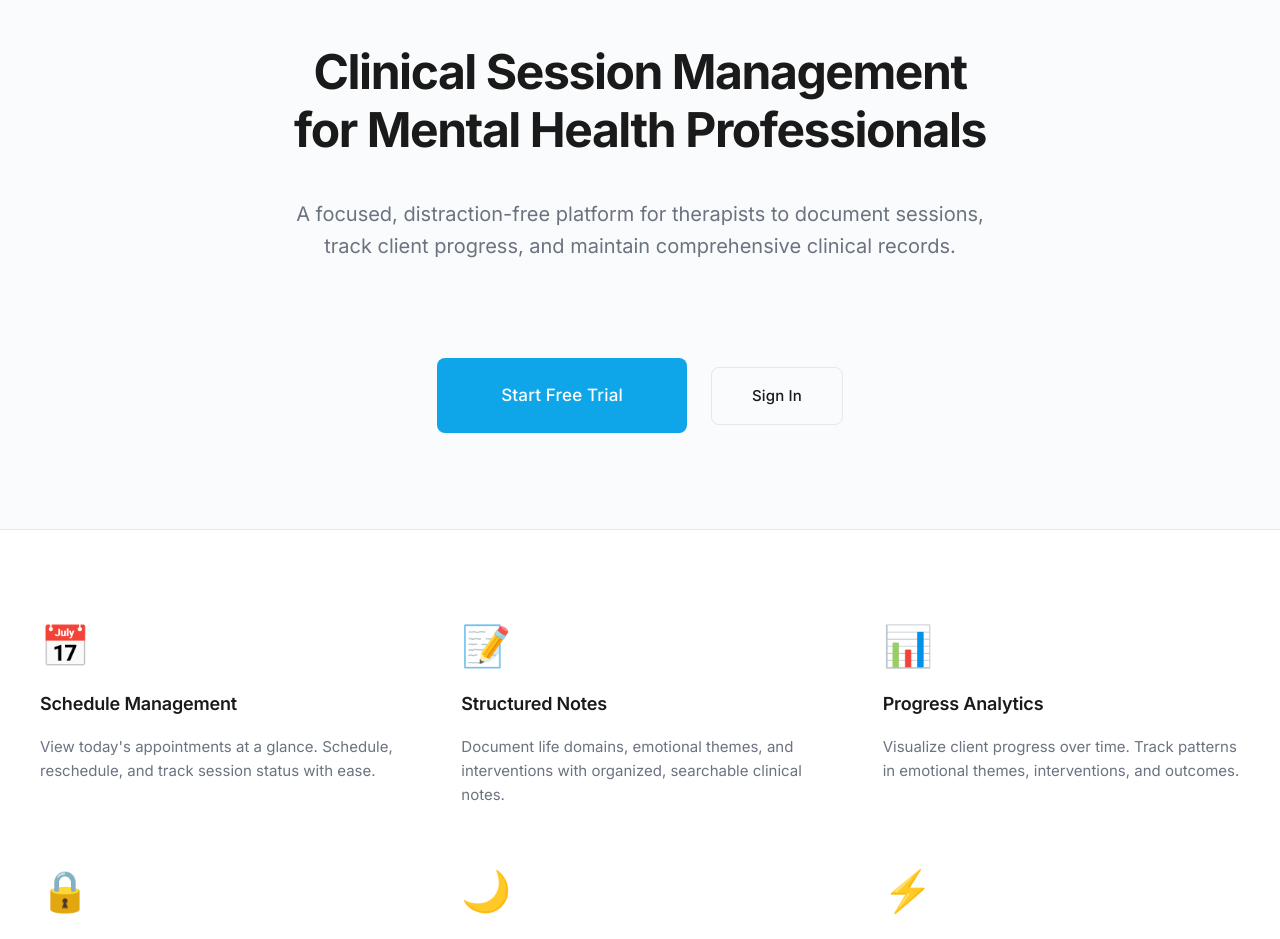
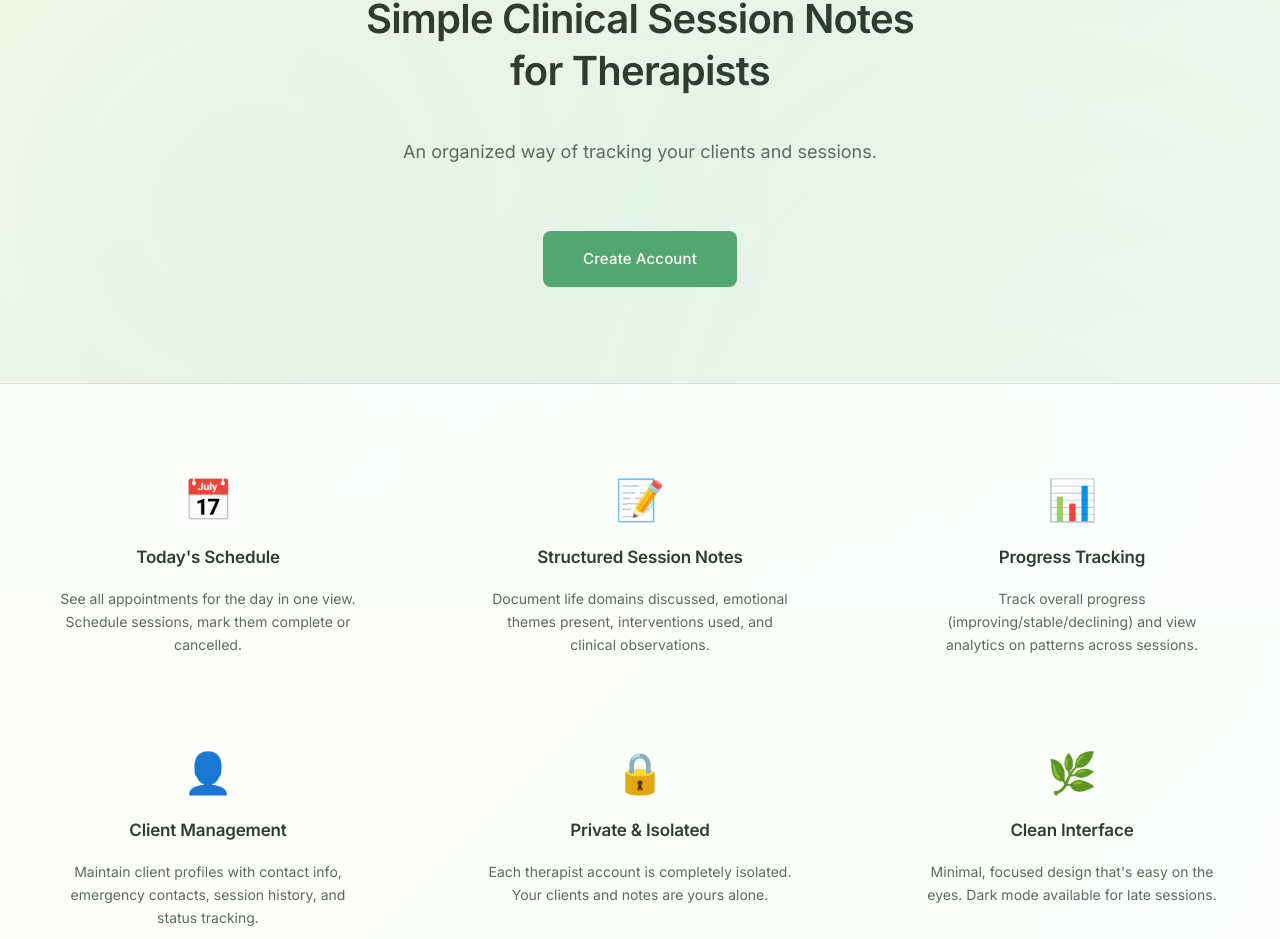
Before and after one commit to vonarchimboldi/therapy-app, a React app in the folder frontend/: page / in a window 1280 px wide. Shown: the part 192-1131 px from the top of the page. Built offline with nearby package versions, Linux system fonts and the light colour scheme; no server answers; the HTML template or start-up script is replaced by a standard one.

Commit message:
changed UI

```diff
--- a/frontend/src/App.css
+++ b/frontend/src/App.css
@@ -5,29 +5,29 @@
    ============================================ */
 
 :root {
-  /* Light Mode Colors */
-  --color-bg: #fafbfc;
-  --color-surface: #ffffff;
-  --color-border: #e5e7eb;
-  --color-border-light: #f3f4f6;
-
-  --color-text-primary: #1a1a1a;
-  --color-text-secondary: #6b7280;
-  --color-text-tertiary: #9ca3af;
-
-  --color-accent: #0ea5e9;
-  --color-accent-hover: #0284c7;
-  --color-accent-light: #e0f2fe;
-
-  /* Status Colors (muted) */
-  --color-scheduled: #3b82f6;
-  --color-completed: #10b981;
-  --color-cancelled: #6b7280;
-  --color-no-show: #ef4444;
-
-  --color-improving: #10b981;
-  --color-stable: #f59e0b;
-  --color-declining: #ef4444;
+  /* Light Mode Colors - Solar Punk Inspired */
+  --color-bg: linear-gradient(135deg, #f5f7e8 0%, #e8f5e9 50%, #f1f8f4 100%);
+  --color-surface: rgba(255, 255, 255, 0.85);
+  --color-border: #d4e4d7;
+  --color-border-light: #e8f5e9;
+
+  --color-text-primary: #2d3e2f;
+  --color-text-secondary: #5a6c5b;
+  --color-text-tertiary: #8a9d8a;
+
+  --color-accent: #52a66f;
+  --color-accent-hover: #3d8b57;
+  --color-accent-light: #d4f0dd;
+
+  /* Status Colors (warm, nature-inspired) */
+  --color-scheduled: #5a9bd5;
+  --color-completed: #52a66f;
+  --color-cancelled: #8a9d8a;
+  --color-no-show: #d4896f;
+
+  --color-improving: #52a66f;
+  --color-stable: #d9a856;
+  --color-declining: #c87a63;
 
   /* Spacing System - Tufte-inspired generous spacing */
   --space-xs: 0.25rem;
@@ -54,20 +54,20 @@
   --transition-slow: 350ms;
 }
 
-/* Dark Mode */
+/* Dark Mode - Warm Solar Punk */
 [data-theme="dark"] {
-  --color-bg: #0f172a;
-  --color-surface: #1e293b;
-  --color-border: #334155;
-  --color-border-light: #475569;
-
-  --color-text-primary: #f1f5f9;
-  --color-text-secondary: #94a3b8;
-  --color-text-tertiary: #64748b;
-
-  --color-accent: #38bdf8;
-  --color-accent-hover: #0ea5e9;
-  --color-accent-light: #1e3a5f;
+  --color-bg: linear-gradient(135deg, #1a2820 0%, #1e2d22 50%, #1a2620 100%);
+  --color-surface: rgba(30, 40, 35, 0.9);
+  --color-border: #3a4a3d;
+  --color-border-light: #445548;
+
+  --color-text-primary: #e8f5e9;
+  --color-text-secondary: #a8c4ad;
+  --color-text-tertiary: #7a9680;
+
+  --color-accent: #6bc98a;
+  --color-accent-hover: #52a66f;
+  --color-accent-light: #2d4a35;
 
   /* Darker shadows for dark mode */
   --shadow-sm: 0 1px 2px rgba(0, 0, 0, 0.3);
@@ -84,17 +84,35 @@
 body {
   font-family: 'Inter', -apple-system, BlinkMacSystemFont, 'Segoe UI', sans-serif;
   background: var(--color-bg);
+  background-attachment: fixed;
   color: var(--color-text-primary);
   line-height: 1.6;
   -webkit-font-smoothing: antialiased;
   -moz-osx-font-smoothing: grayscale;
-  transition: background var(--transition-normal) ease, color var(--transition-normal) ease;
+  transition: color var(--transition-normal) ease;
+  position: relative;
+}
+
+body::before {
+  content: '';
+  position: fixed;
+  top: 0;
+  left: 0;
+  width: 100%;
+  height: 100%;
+  background-image:
+    radial-gradient(circle at 20% 50%, rgba(82, 166, 111, 0.03) 0%, transparent 50%),
+    radial-gradient(circle at 80% 80%, rgba(107, 201, 138, 0.03) 0%, transparent 50%);
+  pointer-events: none;
+  z-index: 0;
 }
 
 .app {
   min-height: 100vh;
   display: flex;
   flex-direction: column;
+  position: relative;
+  z-index: 1;
 }
 
 /* ============================================
@@ -263,9 +281,10 @@ body {
 
 .app-header {
   background: var(--color-surface);
+  backdrop-filter: blur(10px);
   border-bottom: 1px solid var(--color-border);
   padding: var(--space-xl) var(--space-3xl);
-  transition: background var(--transition-normal) ease, border-color var(--transition-normal) ease;
+  transition: border-color var(--transition-normal) ease;
   display: flex;
   justify-content: space-between;
   align-items: flex-start;
@@ -559,9 +578,9 @@ body {
   background: var(--color-accent);
   border: none;
   color: white;
-  padding: var(--space-md) var(--space-xl);
-  border-radius: var(--radius-md);
-  font-size: 0.9375rem;
+  padding: var(--space-sm) var(--space-lg);
+  border-radius: var(--radius-md);
+  font-size: 0.875rem;
   font-weight: 500;
   cursor: pointer;
   transition: all 0.2s ease;
@@ -571,7 +590,7 @@ body {
 
 .btn-primary:hover {
   background: var(--color-accent-hover);
-  box-shadow: var(--shadow-sm);
+  box-shadow: 0 2px 8px rgba(82, 166, 111, 0.2);
 }
 
 /* ============================================
@@ -589,48 +608,48 @@ body {
 }
 
 .badge-scheduled {
-  background: #dbeafe;
-  color: #1e40af;
+  background: #d4e8f7;
+  color: #3d6b94;
 }
 
 .badge-completed {
-  background: #d1fae5;
-  color: #065f46;
+  background: #d4f0dd;
+  color: #2d5a3d;
 }
 
 .badge-cancelled {
-  background: #f3f4f6;
-  color: #4b5563;
+  background: #e8ede8;
+  color: #5a6c5b;
 }
 
 .badge-no-show {
-  background: #fee2e2;
-  color: #991b1b;
+  background: #f7e4d9;
+  color: #8a5642;
 }
 
 .badge-active {
-  background: #d1fae5;
-  color: #065f46;
+  background: #d4f0dd;
+  color: #2d5a3d;
 }
 
 .badge-inactive {
-  background: #f3f4f6;
-  color: #6b7280;
+  background: #e8ede8;
+  color: #6a7a6b;
 }
 
 .badge-improving {
-  background: #d1fae5;
-  color: #065f46;
+  background: #d4f0dd;
+  color: #2d5a3d;
 }
 
 .badge-stable {
-  background: #fef3c7;
-  color: #92400e;
+  background: #f7edd4;
+  color: #7a5c2e;
 }
 
 .badge-declining {
-  background: #fee2e2;
-  color: #991b1b;
+  background: #f7ddd4;
+  color: #8a4a3d;
 }
 
 /* ============================================
@@ -1872,24 +1891,29 @@ body {
   min-height: 100vh;
   display: flex;
   flex-direction: column;
-  background: var(--color-bg);
+  position: relative;
+  z-index: 1;
 }
 
 .landing-header {
   background: var(--color-surface);
+  backdrop-filter: blur(10px);
   border-bottom: 1px solid var(--color-border);
-  padding: var(--space-xl) var(--space-3xl);
+  padding: var(--space-lg) var(--space-3xl);
   position: sticky;
   top: 0;
   z-index: 100;
 }
 
 .landing-header-content {
-  max-width: 1400px;
+  max-width: 1200px;
+  width: 100%;
+  padding: 0 var(--space-xl);
   margin: 0 auto;
   display: flex;
   justify-content: space-between;
   align-items: center;
+  box-sizing: border-box;
 }
 
 .landing-logo {
@@ -1911,31 +1935,34 @@ body {
   flex-direction: column;
 }
 
-/* Hero Section */
+/* Hero Section - Full width section with constrained content */
 .landing-hero {
-  max-width: 900px;
-  margin: 0 auto;
+  width: 100%;
   padding: var(--space-3xl) var(--space-xl);
   text-align: center;
+  display: flex;
+  flex-direction: column;
+  align-items: center;
 }
 
 .landing-title {
-  font-size: 3rem;
-  font-weight: 700;
-  letter-spacing: -0.03em;
+  font-size: 2.5rem;
+  font-weight: 600;
+  letter-spacing: -0.02em;
   color: var(--color-text-primary);
   margin-bottom: var(--space-xl);
-  line-height: 1.2;
+  line-height: 1.3;
+  max-width: 1200px;
+  width: 100%;
 }
 
 .landing-subtitle {
-  font-size: 1.25rem;
-  color: var(--color-text-secondary);
-  line-height: 1.6;
-  margin-bottom: var(--space-3xl);
-  max-width: 700px;
-  margin-left: auto;
-  margin-right: auto;
+  font-size: 1.125rem;
+  color: var(--color-text-secondary);
+  line-height: 1.65;
+  margin-bottom: var(--space-2xl);
+  max-width: 1200px;
+  width: 100%;
 }
 
 .landing-cta {
@@ -1943,20 +1970,22 @@ body {
   gap: var(--space-lg);
   justify-content: center;
   align-items: center;
+  max-width: 1200px;
+  width: 100%;
 }
 
 .btn-large {
-  padding: var(--space-lg) var(--space-2xl);
-  font-size: 1.0625rem;
+  padding: var(--space-md) var(--space-xl);
+  font-size: 0.9375rem;
 }
 
 .btn-secondary {
   background: transparent;
   border: 1px solid var(--color-border);
   color: var(--color-text-primary);
-  padding: var(--space-md) var(--space-xl);
-  border-radius: var(--radius-md);
-  font-size: 0.9375rem;
+  padding: var(--space-sm) var(--space-lg);
+  border-radius: var(--radius-md);
+  font-size: 0.875rem;
   font-weight: 500;
   cursor: pointer;
   transition: all 0.2s ease;
@@ -1966,29 +1995,33 @@ body {
 }
 
 .btn-secondary:hover {
-  background: var(--color-border-light);
+  background: var(--color-accent-light);
   border-color: var(--color-accent);
-  color: var(--color-accent);
-}
-
-/* Features Section */
+  color: var(--color-accent-hover);
+}
+
+/* Features Section - Full width with constrained content */
 .landing-features {
   background: var(--color-surface);
+  backdrop-filter: blur(10px);
   padding: var(--space-3xl) var(--space-xl);
   border-top: 1px solid var(--color-border);
   border-bottom: 1px solid var(--color-border);
+  width: 100%;
 }
 
 .feature-grid {
   max-width: 1200px;
+  width: 100%;
   margin: 0 auto;
   display: grid;
-  grid-template-columns: repeat(auto-fit, minmax(320px, 1fr));
-  gap: var(--space-2xl);
+  grid-template-columns: repeat(auto-fit, minmax(300px, 1fr));
+  gap: var(--space-3xl);
+  box-sizing: border-box;
 }
 
 .feature-card {
-  text-align: left;
+  text-align: center;
 }
 
 .feature-icon {
@@ -1998,7 +2031,7 @@ body {
 }
 
 .feature-card h3 {
-  font-size: 1.125rem;
+  font-size: 1.0625rem;
   font-weight: 600;
   color: var(--color-text-primary);
   margin-bottom: var(--space-md);
@@ -2006,9 +2039,11 @@ body {
 }
 
 .feature-card p {
-  font-size: 0.9375rem;
-  color: var(--color-text-secondary);
-  line-height: 1.6;
+  font-size: 0.875rem;
+  color: var(--color-text-secondary);
+  line-height: 1.65;
+  margin: 0 auto;
+  padding: 0 var(--space-md);
 }
 
 /* Bottom CTA */
@@ -2033,18 +2068,20 @@ body {
   margin-bottom: var(--space-2xl);
 }
 
-/* Footer */
+/* Footer - Full width with constrained content */
 .landing-footer {
   background: var(--color-surface);
   border-top: 1px solid var(--color-border);
   padding: var(--space-2xl) var(--space-xl);
   text-align: center;
+  width: 100%;
 }
 
 .landing-footer p {
   font-size: 0.875rem;
   color: var(--color-text-secondary);
-  margin: 0;
+  margin: 0 auto;
+  max-width: 1200px;
 }
 
 /* Responsive Design */
--- a/frontend/src/pages/Landing.jsx
+++ b/frontend/src/pages/Landing.jsx
@@ -21,21 +21,19 @@ export default function Landing() {
           <h1 className="landing-logo">TherapyTrack</h1>
           <div className="landing-header-actions">
             <Link to="/sign-in" className="btn-secondary">Sign In</Link>
-            <Link to="/sign-up" className="btn-primary">Get Started</Link>
+            <Link to="/sign-up" className="btn-primary">Sign Up</Link>
           </div>
         </div>
       </header>
 
       <main className="landing-main">
         <section className="landing-hero">
-          <h2 className="landing-title">Clinical Session Management<br />for Mental Health Professionals</h2>
+          <h2 className="landing-title">Simple Clinical Session Notes<br />for Therapists</h2>
           <p className="landing-subtitle">
-            A focused, distraction-free platform for therapists to document sessions,
-            track client progress, and maintain comprehensive clinical records.
+            An organized way of tracking your clients and sessions.
           </p>
           <div className="landing-cta">
-            <Link to="/sign-up" className="btn-primary btn-large">Start Free Trial</Link>
-            <Link to="/sign-in" className="btn-secondary btn-large">Sign In</Link>
+            <Link to="/sign-up" className="btn-primary btn-large">Create Account</Link>
           </div>
         </section>
 
@@ -43,46 +41,40 @@ export default function Landing() {
           <div className="feature-grid">
             <div className="feature-card">
               <div className="feature-icon">📅</div>
-              <h3>Schedule Management</h3>
-              <p>View today's appointments at a glance. Schedule, reschedule, and track session status with ease.</p>
+              <h3>Today's Schedule</h3>
+              <p>See all appointments for the day in one view. Schedule sessions, mark them complete or cancelled.</p>
             </div>
 
             <div className="feature-card">
               <div className="feature-icon">📝</div>
-              <h3>Structured Notes</h3>
-              <p>Document life domains, emotional themes, and interventions with organized, searchable clinical notes.</p>
+              <h3>Structured Session Notes</h3>
+              <p>Document life domains discussed, emotional themes present, interventions used, and clinical observations.</p>
             </div>
 
             <div className="feature-card">
               <div className="feature-icon">📊</div>
-              <h3>Progress Analytics</h3>
-              <p>Visualize client progress over time. Track patterns in emotional themes, interventions, and outcomes.</p>
+              <h3>Progress Tracking</h3>
+              <p>Track overall progress (improving/stable/declining) and view analytics on patterns across sessions.</p>
+            </div>
+
+            <div className="feature-card">
+              <div className="feature-icon">👤</div>
+              <h3>Client Management</h3>
+              <p>Maintain client profiles with contact info, emergency contacts, session history, and status tracking.</p>
             </div>
 
             <div className="feature-card">
               <div className="feature-icon">🔒</div>
-              <h3>Data Privacy</h3>
-              <p>Complete data isolation between therapists. Your client data is private, secure, and HIPAA-conscious.</p>
+              <h3>Private & Isolated</h3>
+              <p>Each therapist account is completely isolated. Your clients and notes are yours alone.</p>
             </div>
 
             <div className="feature-card">
-              <div className="feature-icon">🌙</div>
-              <h3>Minimal Design</h3>
-              <p>Clean, distraction-free interface following data visualization best practices. Dark mode included.</p>
-            </div>
-
-            <div className="feature-card">
-              <div className="feature-icon">⚡</div>
-              <h3>Fast & Focused</h3>
-              <p>Spend less time on documentation, more time with clients. Quick session entry and retrieval.</p>
+              <div className="feature-icon">🌿</div>
+              <h3>Clean Interface</h3>
+              <p>Minimal, focused design that's easy on the eyes. Dark mode available for late sessions.</p>
             </div>
           </div>
-        </section>
-
-        <section className="landing-cta-bottom">
-          <h2>Ready to streamline your practice?</h2>
-          <p>Join therapists who are simplifying their clinical documentation.</p>
-          <Link to="/sign-up" className="btn-primary btn-large">Create Your Account</Link>
         </section>
       </main>
 
```
